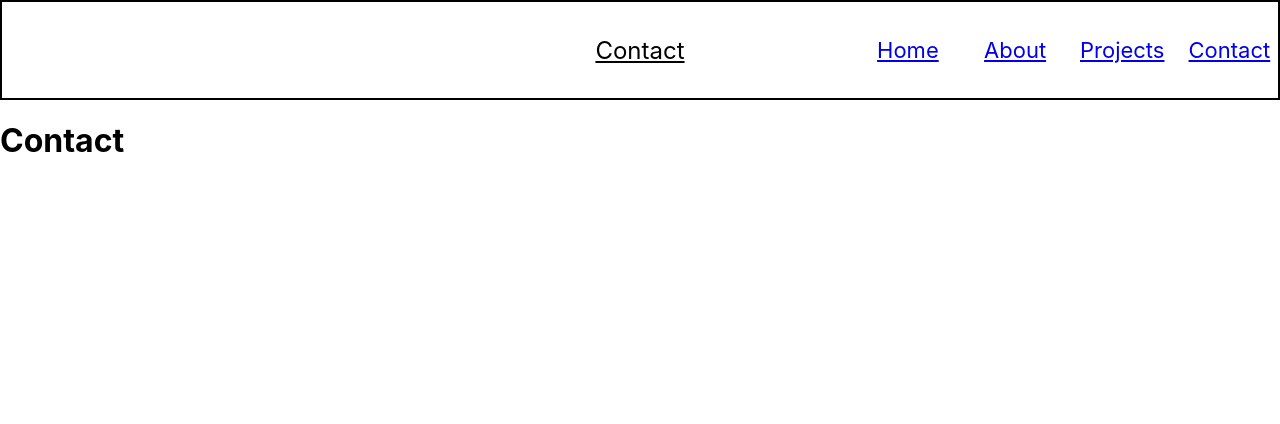
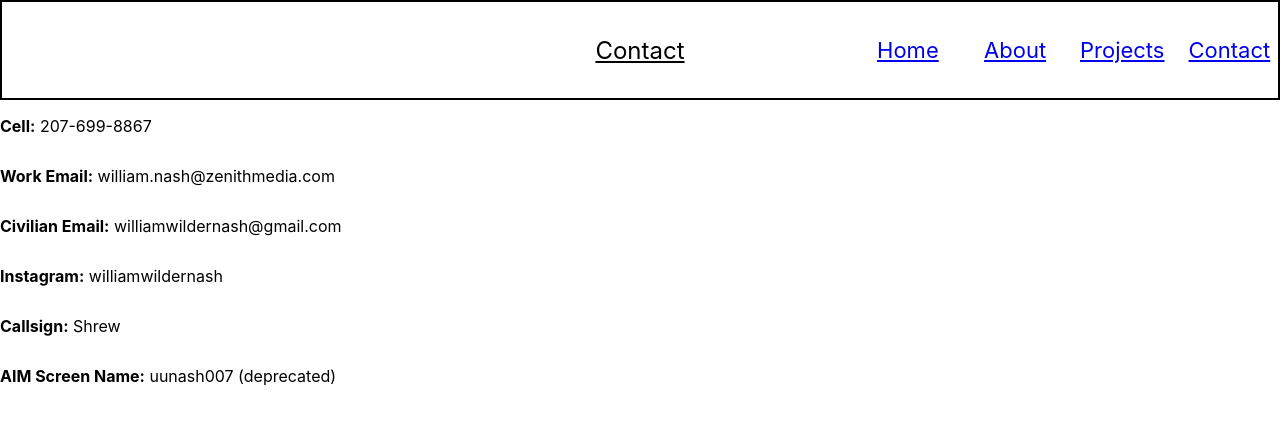
Before and after one commit to coxn1446/coxnswebsite, a React app: page /contact in a window 1280 px wide. Built offline with nearby package versions, Linux system fonts and the light colour scheme.

Commit message:
yassification v2

```diff
--- a/src/Components/About/About.js
+++ b/src/Components/About/About.js
@@ -10,6 +10,7 @@ function About(props) {
   return (
     <div>
         <h1>About</h1>
+        <p>Coming Soon</p>
     </div>
   );
 }
--- a/src/Components/Contact/Contact.css
+++ b/src/Components/Contact/Contact.css
@@ -0,0 +1,46 @@
+@media (min-width:320px){
+    .itemBContainerContact{
+        grid-column: 1 / span 7;
+        display:grid;
+        grid-template-columns: repeat(7, 1fr);
+        grid-template-rows: repeat(5, 1fr);
+    }
+
+    .contactParagraph{
+        grid-column: 1 / span 7;
+        grid-row: span 1;
+    }
+
+}
+
+@media (min-width:600px){
+    .itemBContainerContact{
+        grid-column: 1 / span 12;
+        display:grid;
+        grid-template-columns: repeat(12, 1fr);
+        grid-template-rows: repeat(5, 1fr);
+    }
+
+    .contactParagraph{
+        grid-column: 1 / span 12;
+        grid-row: span 1;
+    }
+
+
+}
+
+@media (min-width:1026px) {
+    .itemBContainerContact{
+        grid-column: 1 / span 12;
+        grid-row: span 9;
+        display:grid;
+        grid-template-columns: repeat(12, 1fr);
+        grid-template-rows: repeat(5, 50px);
+    }
+
+    .contactParagraph{
+        grid-column: 1 / span 12;
+        grid-row: span 1;
+    }
+
+}
--- a/src/Components/Contact/Contact.js
+++ b/src/Components/Contact/Contact.js
@@ -9,8 +9,14 @@ function Contact(props) {
 
 
   return (
-    <div>
-        <h1>Contact</h1>
+    <div className="itemBContainerContact">
+      <p className="contactParagraph"><strong>Cell:</strong> 207-699-8867</p>
+      <p className="contactParagraph"><strong>Work Email:</strong> william.nash@zenithmedia.com</p>
+      <p className="contactParagraph"><strong>Civilian Email:</strong> williamwildernash@gmail.com</p>
+      <p className="contactParagraph"><strong>Instagram:</strong> williamwildernash</p>
+      <p className="contactParagraph"><strong>Callsign:</strong> Shrew</p>
+      <p className="contactParagraph"><strong>AIM Screen Name:</strong> uunash007 (deprecated)</p>
+
     </div>
   );
 }
--- a/src/Components/Home/Home.css
+++ b/src/Components/Home/Home.css
@@ -32,6 +32,8 @@
         font-weight: bolder;
         padding: 0px;
         margin: 0px;
+        font-size: 14px;
+
 
     }
 }
@@ -106,7 +108,6 @@
     grid-column: 2 / span 10;
     grid-row: 2 / span 4;
     font-weight: bolder;
-
 }
 
 }
--- a/src/Components/Projects/OpenWeather/OpenWeather.css
+++ b/src/Components/Projects/OpenWeather/OpenWeather.css
@@ -7,13 +7,13 @@
 
      .itemBContainerOpenWeather {
          grid-column: 1 / span 7;
-         grid-row: span 2;
+         grid-row: span 3;
          display: flex;
          justify-content: center;
      }
 
     .OpenWeatherLogo {
-         height: 100%;
+         height: 90px;
          width: 150px;
      }
 
@@ -74,6 +74,7 @@
          text-align: center;
          font-size: 24px;
          font-family: fantasy;
+
      }
 
      .itemDBOpenWeather{
--- a/src/Components/Projects/Projects.js
+++ b/src/Components/Projects/Projects.js
@@ -19,15 +19,15 @@ function Projects(props) {
         </p>
         <Link to="Open-Weather" className="projectsLink">Open Weather</Link>
         <p className="projectsParagraph">
-            Called a 3rd party API and displayed its info on a webpage. This tool searches for current weather in any US city.
+            Calls a 3rd party API and displays its info on a webpage. This tool searches for current weather in any US city.
         </p>
-        <Link to="Jamming" className="projectsLink">React Jamming</Link>
+        <a href="https://coxnisjamming.surge.sh/" className="projectsLink">Jamming</a>
         <p className="projectsParagraph">
-            A React.js app which calls the Spotify API to search for tracks and save them to a playlist. All styling was copied from a pre-fab template. This app was deployed by surge.sh through npm. Unfortunately, to make this app function properly I need to add your Spotify email to my app's database. So if you're actually interested in using this app, text me. Otherwise you'll just have to trust that it works exactly as I have intended it to.
+            This link brings you off site to another React.js app. The app calls the Spotify API to search for tracks and save them to a playlist. All styling was copied from a pre-fab template. This app was deployed by surge.sh through npm. Unfortunately, to make this app function properly I need to add your Spotify email to my app's database. So if you're actually interested in using this app, text me. Otherwise you'll just have to trust that it works exactly as I have intended it to.
         </p>
         <Link to="/" className="projectsLink">React Router</Link>
         <p className="projectsParagraph">
-            This version of the website was built with React Router. It is a one-page web app which doesn't make calls to the server when pages re-render. I have re-written all my old projects to work with this new format, using stuff like JSX, useEffect(), useState(), etc.
+            This version of the website is built with React Router. It is a one-page web app which doesn't make calls to the server when pages re-render. I have re-written all my old projects to work with this new format, using stuff like JSX, useEffect(), useState(), etc.
         </p>
     </div>
   );
```
